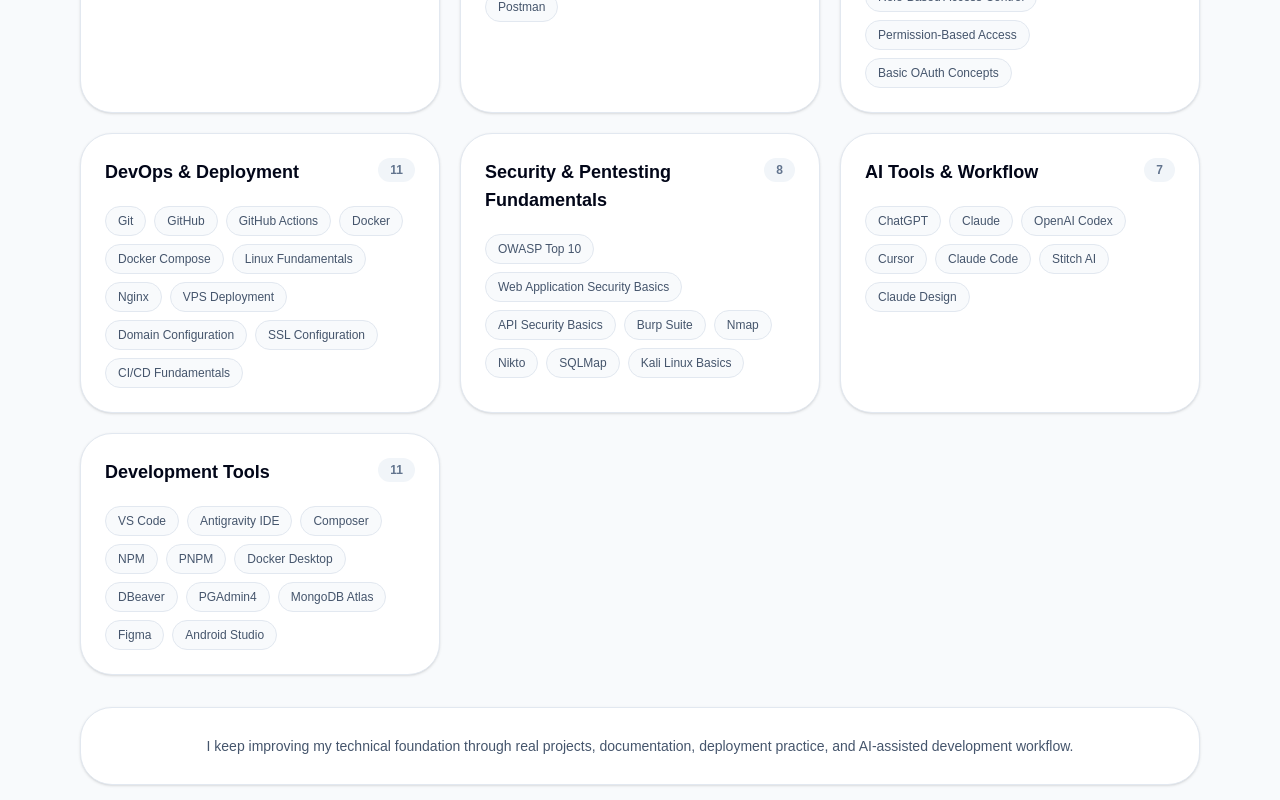
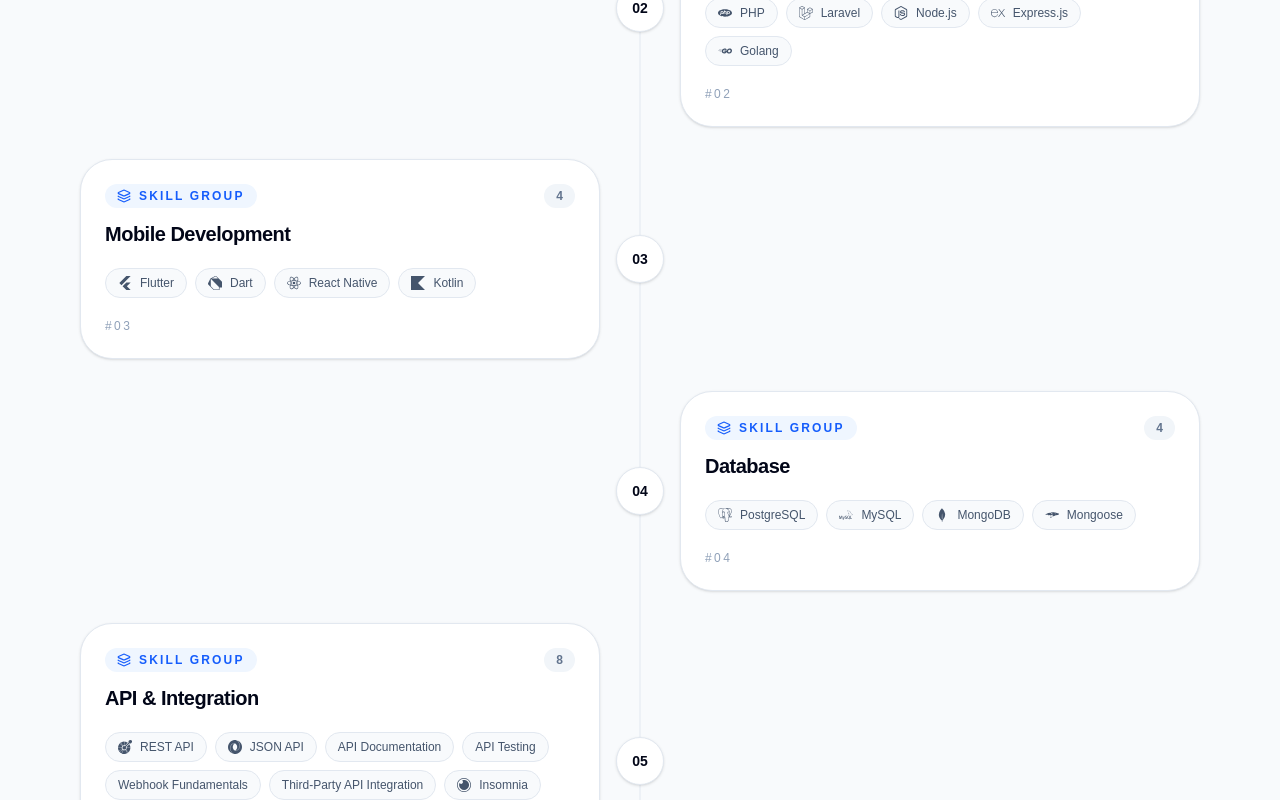
Before and after one commit to raihanachmadsuhadadev/raihan-portfolio-website, a Next.js app: page / in a window 1280 px wide. Shown: the part 4040-4840 px from the top of the page. Built offline with nearby package versions, Linux system fonts and the light colour scheme.

Commit message:
feat: update skills section with timeline and icons

```diff
--- a/src/components/sections/SkillsSection.tsx
+++ b/src/components/sections/SkillsSection.tsx
@@ -1,5 +1,156 @@
 import { SectionHeading } from "@/components/ui/SectionHeading";
 import { skillGroups } from "@/data/skills";
+import type { SkillGroup } from "@/types";
+import { Layers3 } from "lucide-react";
+import { createElement } from "react";
+import type { IconType } from "react-icons";
+import * as SiIcons from "react-icons/si";
+
+const skillIconMap: Record<string, string> = {
+  HTML: "SiHtml5",
+  CSS: "SiCss3",
+  JavaScript: "SiJavascript",
+  TypeScript: "SiTypescript",
+  "React.js": "SiReact",
+  "Next.js": "SiNextdotjs",
+  "Vue.js": "SiVuedotjs",
+  "Tailwind CSS": "SiTailwindcss",
+  Bootstrap: "SiBootstrap",
+  Vite: "SiVite",
+
+  PHP: "SiPhp",
+  Laravel: "SiLaravel",
+  "Node.js": "SiNodedotjs",
+  "Express.js": "SiExpress",
+  Golang: "SiGo",
+
+  Flutter: "SiFlutter",
+  Dart: "SiDart",
+  "React Native": "SiReact",
+  Kotlin: "SiKotlin",
+
+  PostgreSQL: "SiPostgresql",
+  MySQL: "SiMysql",
+  MongoDB: "SiMongodb",
+  Mongoose: "SiMongoose",
+
+  "REST API": "SiOpenapiinitiative",
+  "JSON API": "SiJson",
+  "Laravel Sanctum": "SiLaravel",
+  "JWT Authentication": "SiJsonwebtokens",
+  "Basic OAuth Concepts": "SiAuth0",
+  Insomnia: "SiInsomnia",
+  Postman: "SiPostman",
+
+  Git: "SiGit",
+  GitHub: "SiGithub",
+  "GitHub Actions": "SiGithubactions",
+  Docker: "SiDocker",
+  "Docker Compose": "SiDocker",
+  "Linux Fundamentals": "SiLinux",
+  Nginx: "SiNginx",
+  "SSL Configuration": "SiLetsencrypt",
+  "CI/CD Fundamentals": "SiGithubactions",
+
+  "OWASP Top 10": "SiOwasp",
+  "Burp Suite": "SiBurpsuite",
+  Nmap: "SiNmap",
+  "Kali Linux Basics": "SiKalilinux",
+
+  ChatGPT: "SiOpenai",
+  Claude: "SiAnthropic",
+  "OpenAI Codex": "SiOpenai",
+  Cursor: "SiCursor",
+  "Claude Code": "SiAnthropic",
+  "Claude Design": "SiAnthropic",
+
+  "VS Code": "SiVisualstudiocode",
+  Composer: "SiComposer",
+  NPM: "SiNpm",
+  PNPM: "SiPnpm",
+  "Docker Desktop": "SiDocker",
+  DBeaver: "SiDbeaver",
+  PGAdmin4: "SiPostgresql",
+  "MongoDB Atlas": "SiMongodb",
+  Figma: "SiFigma",
+  "Android Studio": "SiAndroidstudio",
+};
+
+function getSkillIcon(skill: string): IconType | null {
+  const iconName = skillIconMap[skill];
+
+  if (!iconName) {
+    return null;
+  }
+
+  const icons = SiIcons as Record<string, IconType | undefined>;
+  return icons[iconName] ?? null;
+}
+
+function SkillBadge({ skill }: { skill: string }) {
+  const Icon = getSkillIcon(skill);
+
+  return (
+    <span className="inline-flex items-center gap-2 rounded-full border border-slate-200 bg-slate-50 px-3 py-1.5 text-xs font-medium text-slate-600 transition hover:border-slate-300 hover:bg-white">
+      {Icon
+        ? createElement(Icon, {
+            className: "h-3.5 w-3.5 shrink-0",
+            "aria-hidden": true,
+          })
+        : null}
+      {skill}
+    </span>
+  );
+}
+
+function SkillTimelineCard({
+  group,
+  index,
+}: {
+  group: SkillGroup;
+  index: number;
+}) {
+  return (
+    <div className="rounded-[2rem] border border-slate-200 bg-white p-6 shadow-sm transition duration-300 hover:-translate-y-1 hover:border-slate-300 hover:shadow-[0_20px_60px_rgba(15,23,42,0.08)]">
+      <div className="flex items-start justify-between gap-4">
+        <div>
+          <p className="mb-3 inline-flex items-center gap-2 rounded-full bg-blue-50 px-3 py-1 text-xs font-semibold uppercase tracking-[0.18em] text-blue-600">
+            <Layers3 className="h-3.5 w-3.5" />
+            Skill Group
+          </p>
+
+          <h3 className="text-xl font-semibold tracking-tight text-slate-950">
+            {group.category}
+          </h3>
+        </div>
+
+        <span className="rounded-full bg-slate-100 px-3 py-1 text-xs font-semibold text-slate-500">
+          {group.skills.length}
+        </span>
+      </div>
+
+      <div className="mt-5 flex flex-wrap gap-2">
+        {group.skills.map((skill) => (
+          <SkillBadge key={skill} skill={skill} />
+        ))}
+      </div>
+
+      <p className="mt-5 text-xs font-medium uppercase tracking-[0.2em] text-slate-400">
+        #{String(index + 1).padStart(2, "0")}
+      </p>
+    </div>
+  );
+}
+
+function TimelinePoint({ index }: { index: number }) {
+  return (
+    <div className="relative z-10 hidden items-center justify-center lg:flex">
+      <div className="flex h-12 w-12 items-center justify-center rounded-full border border-slate-200 bg-white text-sm font-semibold text-slate-950 shadow-sm">
+        {String(index + 1).padStart(2, "0")}
+      </div>
+    </div>
+  );
+}
 
 export function SkillsSection() {
   return (
@@ -11,37 +162,50 @@ export function SkillsSection() {
         align="center"
       />
 
-      <div className="grid gap-5 md:grid-cols-2 lg:grid-cols-3">
-        {skillGroups.map((group) => (
-          <div
-            key={group.category}
-            className="group rounded-[2rem] border border-slate-200 bg-white p-6 shadow-sm transition hover:-translate-y-1 hover:shadow-[0_20px_60px_rgba(15,23,42,0.08)]"
-          >
-            <div className="flex items-start justify-between gap-4">
-              <h3 className="text-lg font-semibold text-slate-950">
-                {group.category}
-              </h3>
+      <div className="relative">
+        <div className="absolute left-4 top-0 h-full w-px bg-slate-200 lg:left-1/2 lg:-translate-x-1/2" />
 
-              <span className="rounded-full bg-slate-100 px-3 py-1 text-xs font-semibold text-slate-500">
-                {group.skills.length}
-              </span>
-            </div>
+        <div className="space-y-8">
+          {skillGroups.map((group, index) => {
+            const isLeft = index % 2 === 0;
 
-            <div className="mt-5 flex flex-wrap gap-2">
-              {group.skills.map((skill) => (
-                <span
-                  key={skill}
-                  className="rounded-full border border-slate-200 bg-slate-50 px-3 py-1.5 text-xs font-medium text-slate-600 transition group-hover:border-slate-300"
-                >
-                  {skill}
-                </span>
-              ))}
-            </div>
-          </div>
-        ))}
+            return (
+              <div
+                key={group.category}
+                className="relative grid gap-4 pl-12 lg:grid-cols-[1fr_80px_1fr] lg:items-center lg:gap-0 lg:pl-0"
+              >
+                <div className="absolute left-0 top-8 z-10 flex h-8 w-8 items-center justify-center rounded-full border border-slate-200 bg-white text-xs font-semibold text-slate-950 shadow-sm lg:hidden">
+                  {String(index + 1).padStart(2, "0")}
+                </div>
+
+                {isLeft ? (
+                  <>
+                    <div className="lg:col-start-1">
+                      <SkillTimelineCard group={group} index={index} />
+                    </div>
+
+                    <TimelinePoint index={index} />
+
+                    <div className="hidden lg:block" />
+                  </>
+                ) : (
+                  <>
+                    <div className="hidden lg:block" />
+
+                    <TimelinePoint index={index} />
+
+                    <div className="lg:col-start-3">
+                      <SkillTimelineCard group={group} index={index} />
+                    </div>
+                  </>
+                )}
+              </div>
+            );
+          })}
+        </div>
       </div>
 
-      <div className="mt-8 rounded-[2rem] border border-slate-200 bg-white p-6 text-center shadow-sm">
+      <div className="mt-12 rounded-[2rem] border border-slate-200 bg-white p-6 text-center shadow-sm">
         <p className="text-sm leading-7 text-slate-600">
           I keep improving my technical foundation through real projects,
           documentation, deployment practice, and AI-assisted development
```
